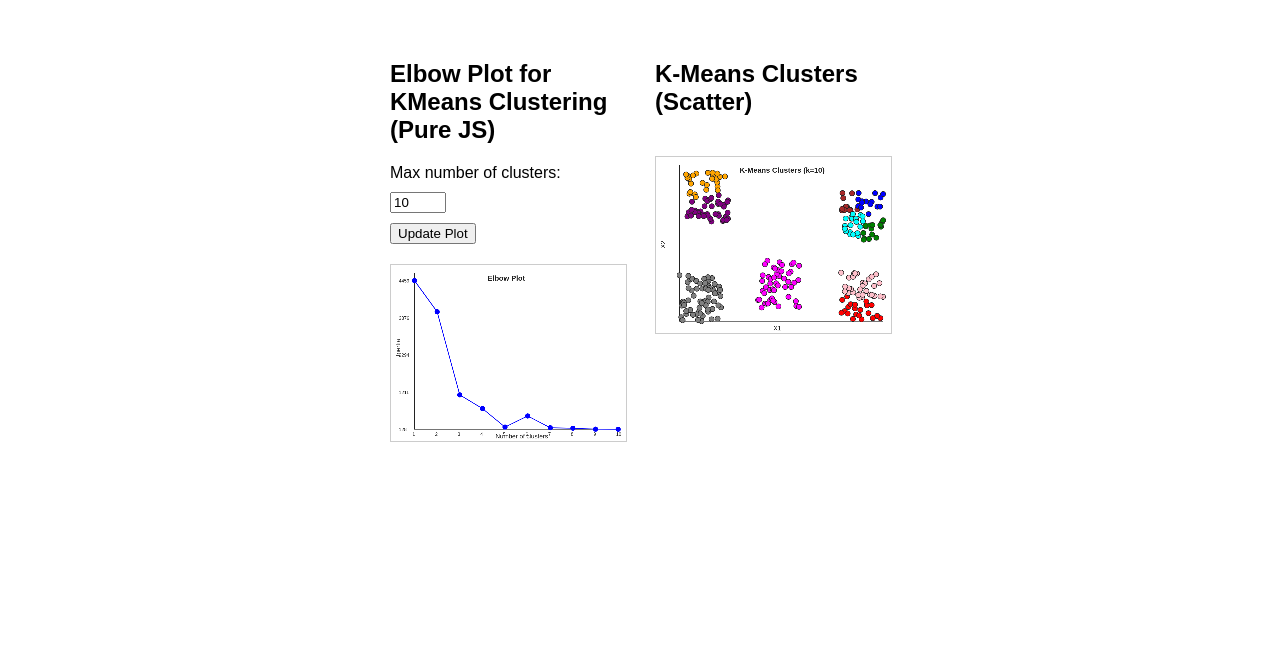
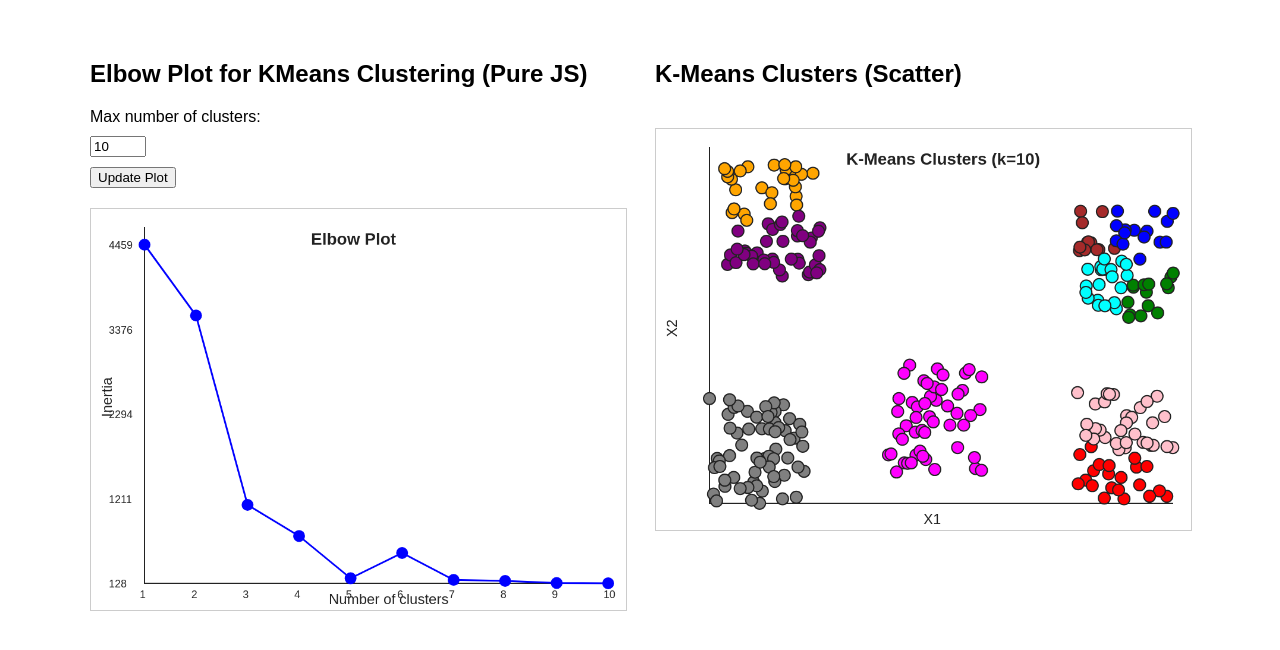
Before and after one commit to ahmed172312/Elbow-Plot, a plain HTML site: page index.html in a window 1280 px wide. Drawn offline with Linux system fonts and the light colour scheme.

Commit message:
Hi Elbowss

```diff
--- a/index.html
+++ b/index.html
@@ -1,18 +1,18 @@
+
 <!DOCTYPE html>
 <html lang="en">
 <head>
     <meta charset="UTF-8">
     <title>Elbow Plot Web App (Pure JS)</title>
-    <!-- No external libraries, pure vanilla JS -->
     <style>
         body { font-family: Arial, sans-serif; margin: 40px; }
-        .container { max-width: 500px; margin: auto; }
+        .container { max-width: 1100px; margin: auto; display: flex; flex-direction: row; gap: 30px; align-items: flex-start; }
         label, input { display: block; margin-bottom: 10px; }
         canvas { max-width: 100%; border: 1px solid #ccc; margin-top: 20px; }
     </style>
 </head>
 <body>
-    <div class="container" style="display: flex; flex-direction: row; gap: 30px; align-items: flex-start;">
+    <div class="container">
         <div style="flex: 1;">
             <h2>Elbow Plot for KMeans Clustering (Pure JS)</h2>
             <label for="clusters">Max number of clusters:</label>
@@ -48,7 +48,6 @@
 
     // Simple k-means implementation
     function kmeans(data, k, maxIter=100) {
-        // Randomly initialize centroids
         let centroids = [];
         let used = new Set();
         while (centroids.length < k) {
@@ -85,7 +84,6 @@
                     newCentroids[j][0] /= counts[j];
                     newCentroids[j][1] /= counts[j];
                 } else {
-                    // Reinitialize empty cluster
                     newCentroids[j] = [...data[Math.floor(Math.random() * data.length)]];
                 }
             }
@@ -114,7 +112,6 @@
     }
 
     // Draw elbow plot
-    // Draw elbow plot using vanilla JS
     function drawElbowPlot(K, inertias) {
         const canvas = document.getElementById('elbowPlot');
         const ctx = canvas.getContext('2d');
@@ -176,7 +173,7 @@
         }
     }
 
-    // Draw cluster scatter plot using vanilla JS
+    // Draw cluster scatter plot
     function drawClusterPlot(data, labels, k) {
         const canvas = document.getElementById('clusterPlot');
         const ctx = canvas.getContext('2d');
```
